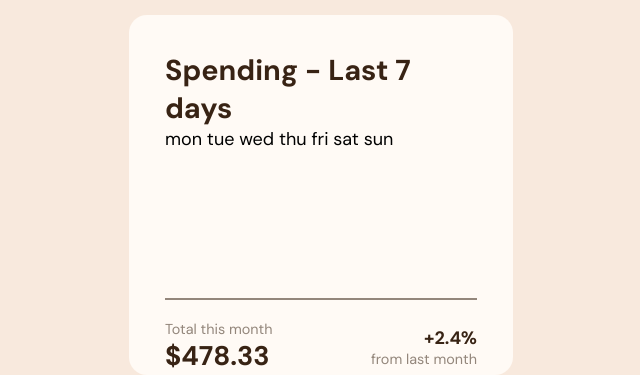
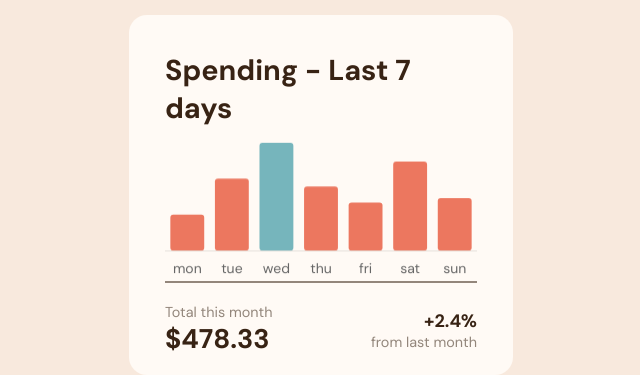
Before and after one commit to Yashbabani0/expenses-chart-component-main, a plain HTML site: page index.html in a window 1280 px wide. Shown: the part 227-602 px from the top of the page, without its empty margins (319-959 px from the left). Drawn offline with nearby package versions, Linux system fonts and the light colour scheme.

Commit message:
complete

```diff
--- a/index.html
+++ b/index.html
@@ -14,6 +14,7 @@
 
     <title>Frontend Mentor | Expenses chart component</title>
     <link rel="stylesheet" href="style.css" />
+    <script src="https://cdn.jsdelivr.net/npm/chart.js"></script>
     <!-- Feel free to remove these styles or customise in your own stylesheet 👍 -->
     <style>
       .attribution {
@@ -39,7 +40,7 @@
       <div class="top">
         <h3>Spending - Last 7 days</h3>
       </div>
-      <div class="chart">mon tue wed thu fri sat sun</div>
+        <canvas class="chart__chart" width="400" height="200"></canvas>
       <div class="bottom">
         <div class="left">
           <p>Total this month</p>
--- a/script.js
+++ b/script.js
@@ -0,0 +1,116 @@
+const ctx = document.querySelector(".chart__chart");
+
+const plugin = {
+    id: "customCanvasBackgroundColor",
+    beforeDraw: (chart, args, options) => {
+        const { ctx } = chart;
+        ctx.save();
+        ctx.globalCompositeOperation = "destination-over";
+        ctx.fillStyle = options.color || "#99ffff";
+        ctx.fillRect(0, 0, chart.width, chart.height);
+        ctx.restore();
+    },
+};
+
+const api = fetch("data.json")
+    .then((res) => res.json())
+    .then((items) => {
+        let data = [];
+        let labels = [];
+        items.forEach((item) => {
+            data.push(item.amount);
+            labels.push(item.day);
+        });
+        const maxValue = Math.max(...data);
+        let backgroundColors = data.map((value) => {
+            if (value === maxValue) {
+                return "#76b5bc";
+            } else {
+                return "#ec775f";
+            }
+        });
+
+        new Chart(ctx, {
+            type: "bar",
+            data: {
+                labels: labels,
+                datasets: [
+                    {
+                        label: "",
+                        data: data,
+                        borderWidth: 0,
+                        borderRadius: 3,
+                        borderSkipped: false,
+                        backgroundColor: backgroundColors,
+                        hoverBackgroundColor: [
+                            "#f6b0a2",
+                            "#f6b0a2",
+                            "#a0dae0",
+                            "#f6b0a2",
+                            "#f6b0a2",
+                            "#f6b0a2",
+                            "#f6b0a2",
+                        ],
+                    },
+                ],
+            },
+            options: {
+                barPercentage: 0.95,
+                plugins: {
+                    legend: false,
+                    tooltip: {
+                        displayColors: false,
+                        callbacks: {
+                            title: function () {
+                                return "";
+                            },
+                            label: function (context) {
+                                let label = context.dataset.label || "";
+                                if (label) {
+                                    label += ": ";
+                                }
+                                label += "$" + context.formattedValue;
+                                return label;
+                            },
+                        },
+                        bodyFont: {
+                            size: 20,
+                        },
+                    },
+                    customCanvasBackgroundColor: {
+                        color: "transparent",
+                    },
+                },
+                scales: {
+                    y: {
+                        display: false,
+                        beginAtZero: true,
+                        grid: {
+                            display: false,
+                        },
+                    },
+                    x: {
+                        grid: {
+                            display: false,
+                        },
+                        ticks: {
+                            font: {
+                                family: "DM Sans",
+                                size: 14,
+                                bodyColor: "#fff",
+                            },
+                        },
+                    },
+                },
+                onHover: function (event, elements) {
+                    var chart = this;
+                    if (elements && elements.length) {
+                        chart.canvas.style.cursor = "pointer";
+                    } else {
+                        chart.canvas.style.cursor = "default";
+                    }
+                },
+            },
+            plugins: [plugin],
+        });
+    });
--- a/style.css
+++ b/style.css
@@ -63,7 +63,7 @@ main {
     font-size: 1.6em;
     color: var(--Dark-brown);
 }
-.chart {
+.chart__chart {
   height: 60%;
   border-bottom: 2px solid var(--Medium-brown);
   margin-bottom: 1em;
```
